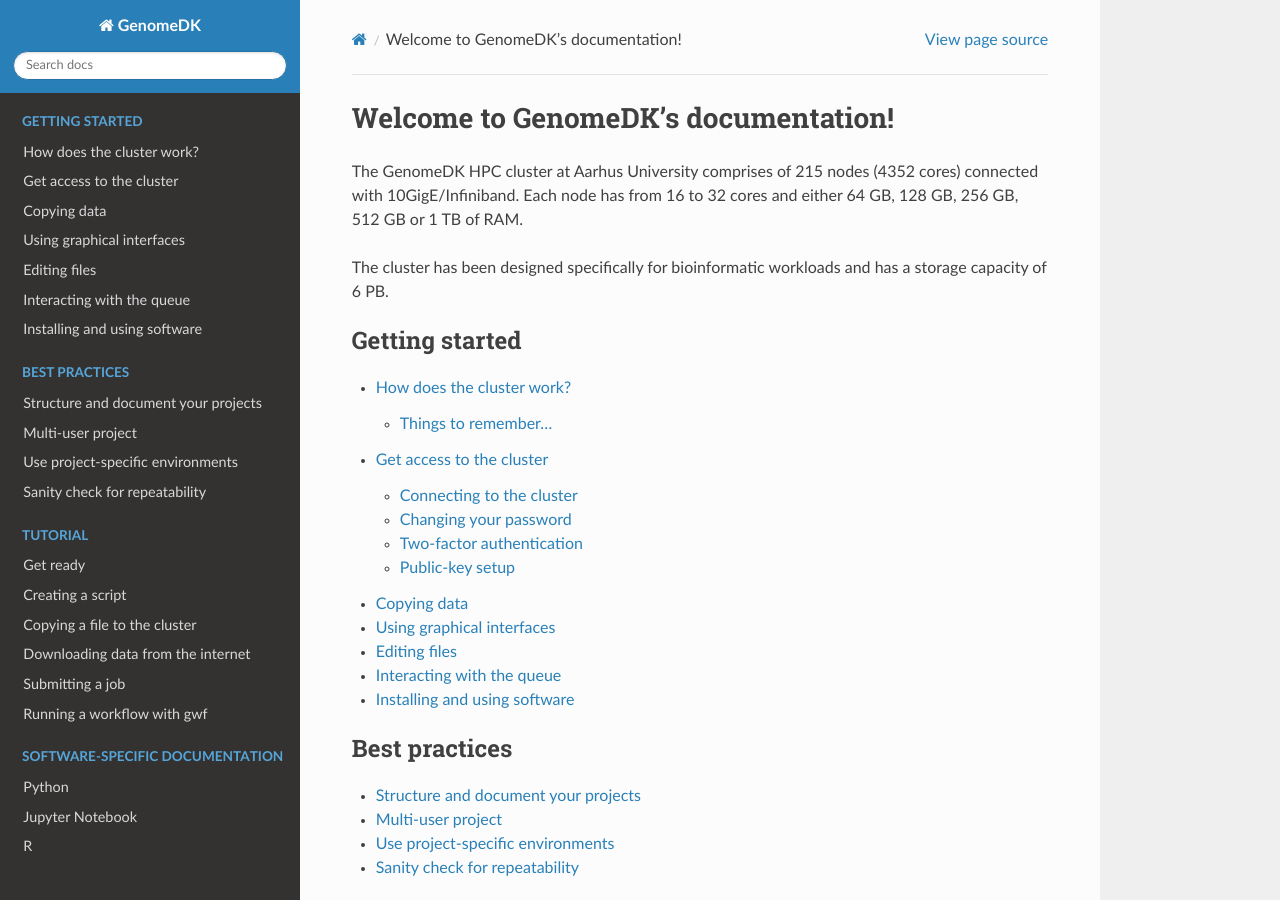
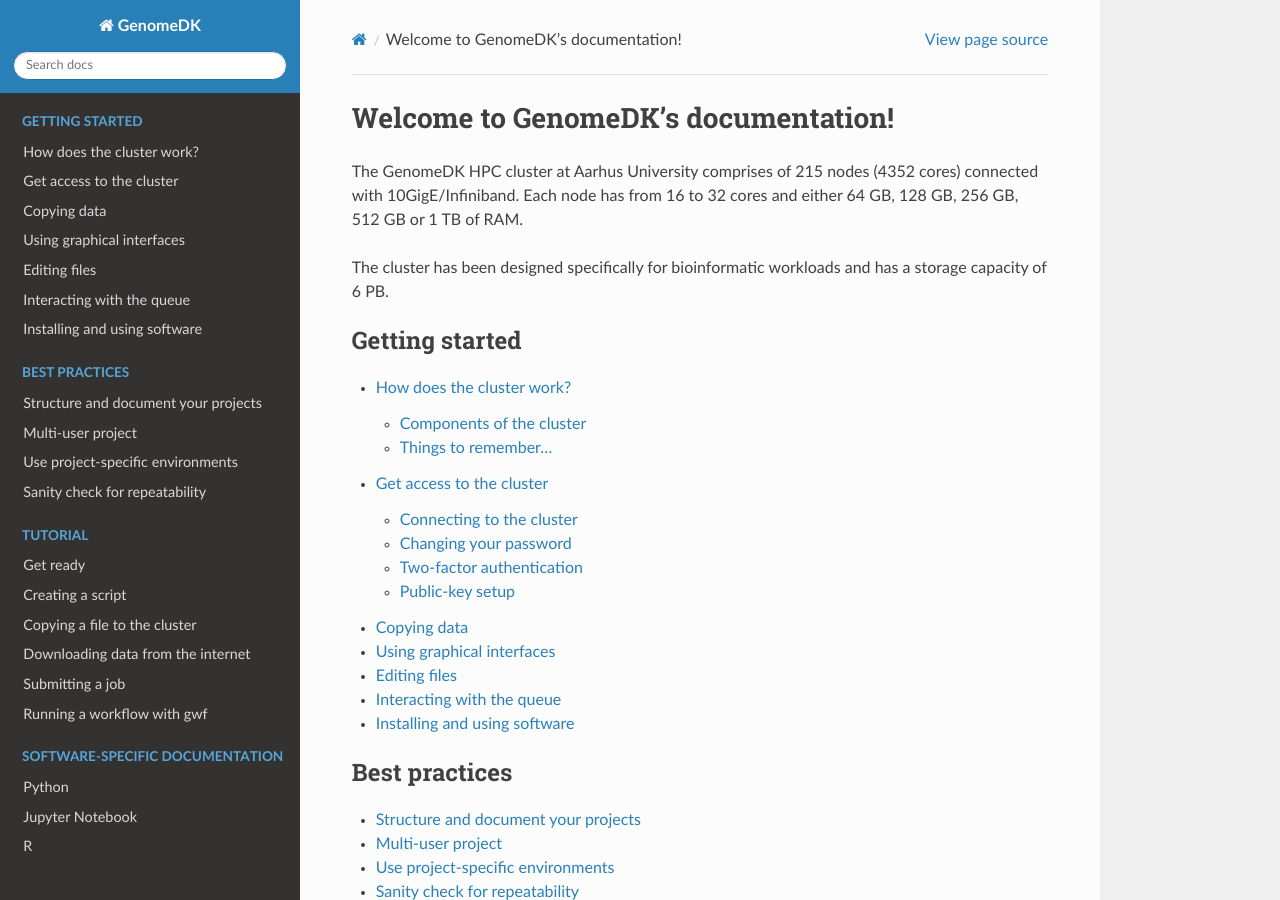
Before and after one commit to GenomeDK/genomedk-docs, a Sphinx documentation site: the page built from docs/index.rst, in a window 1280 px wide and 900 px high. Built offline with Sphinx 7.4.7 and the Read the Docs theme 2.0.0, drawn with Linux system fonts in a browser that asks for light colours.

Commit message:
Forgot a heading...

```diff
--- a/docs/getting-started.rst
+++ b/docs/getting-started.rst
@@ -15,6 +15,9 @@
 network connecting the nodes, data storage, and a queue manager. In
 section we'll discuss these components in a bit more detail, to give you an
 understanding of how a cluster works and how to utilize it properly.
+
+Components of the cluster
+-------------------------
 
 Our cluster is connected through a high-performance network which
 allows all of the nodes to "talk" to each other. This allows programs running
```
